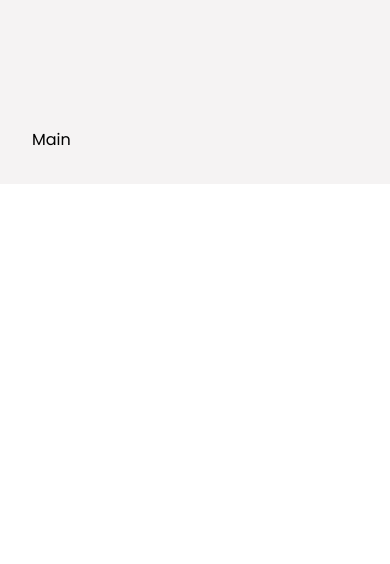
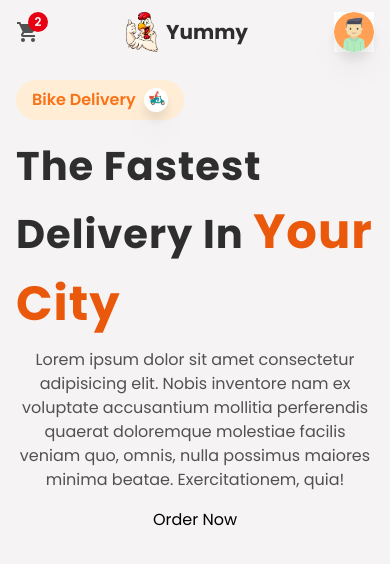
Before and after one commit to Gans19/Restaurant-App, a React (Create React App) app: page / in a window 390 px wide. Shown: the top 564 px of the page. Built offline with nearby package versions, Linux system fonts and the light colour scheme.

Commit message:
started creating Main page

```diff
--- a/src/App.js
+++ b/src/App.js
@@ -9,11 +9,11 @@
 
 const App = () => {
 	return (
-		<AnimatePresence>
+		<AnimatePresence exitBeforeEnter>
 			<div className="w-screen h-auto flex flex-col bg-primary">
 				<Header />
 
-				<main className="mt-24 p-8 w-full">
+				<main className="mt-14 md:mt-20 px-4 md:px-16 py-4 w-full">
 					<Routes>
 						<Route path="/" element={<MainContainer />} />
 						<Route path="/createItem" element={<CreateContainer />} />
--- a/src/components/Header/Header.jsx
+++ b/src/components/Header/Header.jsx
@@ -3,18 +3,27 @@
 import React from "react";
 import Logo from "../../img/logo.png";
 import Avatar from "../../img/avatar.png";
+
 import { MdShoppingCart, MdAdd, MdLogout } from "react-icons/md";
 import { motion } from "framer-motion";
 import { Link } from "react-router-dom";
-import { getAuth, signInWithPopup, GoogleAuthProvider } from "firebase/auth";
+import {
+	getAuth,
+	signInWithPopup,
+	GoogleAuthProvider,
+	refreshToken,
+} from "firebase/auth";
 import { app } from "../../firebase.config";
 import { useStateValue } from "../../context/stateProvider";
 import { actionType } from "../../context/reducer";
+import { useState } from "react";
 
 const Header = () => {
 	const firebaseAuth = getAuth(app);
 	const provider = new GoogleAuthProvider();
 	const [{ user }, dispatch] = useStateValue();
+
+	const [isMenu, setisMenu] = useState(false);
 
 	const login = async () => {
 		if (!user) {
@@ -27,20 +36,33 @@
 				user: providerData[0],
 			});
 			localStorage.setItem("user", JSON.stringify(providerData[0]));
+		} else {
+			setisMenu(!isMenu);
 		}
 	};
 
+	const Logout = () => {
+		setisMenu(false);
+		localStorage.clear();
+
+		dispatch({ type: actionType.SET_USER, user: null });
+	};
+
 	return (
-		<header className="w-screen z-50 fixed  p-6 px-16">
+		<header className="w-screen z-50 fixed p-3 px-4  md:p-6 md:px-16">
 			{/* desktop and tablets */}
 			<div className="hidden md:flex w-full p-4 justify-between items-center">
 				<Link to={"/"} className="flex items-center gap-2">
 					<img src={Logo} className="object-cover w-8" alt="" srcset="" />
-					<p className="text-headingColor text-xl font-bold">Yin and Yummy</p>
+					<p className="text-headingColor text-xl font-bold">Yummy</p>
 				</Link>
 
 				<div className="flex items-center gap-8">
-					<ul className="flex gap-8 items-center ml-auto">
+					<motion.ul
+						initial={{ opacity: 0, x: 200 }}
+						animate={{ opacity: 1, x: 0 }}
+						exit={{ opacity: 0, x: 200 }}
+						className="flex gap-8 items-center ml-auto">
 						<motion.li
 							whileTap={{ scale: 0.6 }}
 							className="text-base text-headingColor duration-100 transition-all ease-in-out cursor-pointer">
@@ -61,7 +83,7 @@
 							className="text-base text-headingColor duration-100 transition-all ease-in-out cursor-pointer">
 							Service
 						</motion.li>
-					</ul>
+					</motion.ul>
 
 					<div className="relative flex items-center justify-center">
 						<MdShoppingCart className="text-textColor text-2xl cursor-pointer" />
@@ -79,22 +101,103 @@
 							alt=""
 							srcset=""
 						/>
-						<div className="w-40 bg-grey-50  shadow-xl rounded-lg absolute top-12 right-0 flex flex-col">
+						{isMenu && (
+							<motion.div
+								initial={{ opacity: 0, scale: 0.6 }}
+								animate={{ opacity: 1, scale: 1 }}
+								exit={{ opacity: 0, scale: 0.6 }}
+								className="w-40 bg-grey-50  shadow-xl rounded-lg absolute top-12 right-0 flex flex-col">
+								{user && user.email === "ganscivil.2208@gmail.com" && (
+									<Link to={"/createItem"}>
 										<p className="px-5 py-2 flex items-center gap-3 cursor-pointer hover:bg-slate-200 transition-all duration-100  ease-in-out text-textColor text-base">
 											New Item
-								<MdAdd />{" "}
+											<MdAdd />
 										</p>
-							<p className="px-5 py-2 flex items-center gap-3 cursor-pointer hover:bg-slate-200 transition-all duration-100  ease-in-out text-textColor text-base">
+									</Link>
+								)}
+								<p
+									className="px-5 py-2 flex items-center gap-3 cursor-pointer hover:bg-slate-200 transition-all duration-100  ease-in-out text-textColor text-base"
+									onClick={Logout}>
 									Logout
 									<MdLogout />
 								</p>
-						</div>
+							</motion.div>
+						)}
 					</div>
 				</div>
 			</div>
 
 			{/* for mobile */}
-			<div className="flex md:hidden w-full  h-full"></div>
+			<div className="flex items-center justify-between md:hidden w-full  h-full">
+				<div className="relative flex items-center justify-center">
+					<MdShoppingCart className="text-textColor text-2xl cursor-pointer" />
+					<div className=" absolute -top-2 -right-2 w-5 h-5 rounded-full bg-cartNumBg flex items-center justify-center">
+						<p className="text-xs text-white font-semibold">2</p>
+					</div>
+				</div>
+
+				<Link to={"/"} className="flex items-center gap-2">
+					<img src={Logo} className="object-cover w-8" alt="" srcset="" />
+					<p className="text-headingColor text-xl font-bold">Yummy</p>
+				</Link>
+
+				<div className="relative bg-white">
+					<motion.img
+						whileTap={{ scale: 0.6 }}
+						onClick={login}
+						src={user ? user.photoURL : Avatar}
+						className="w-10 min-w-[40px] h-10 min-h-[40px] drop-shadow-xl cursor-pointer rounded-full"
+						alt=""
+						srcset=""
+					/>
+					{isMenu && (
+						<motion.div
+							initial={{ opacity: 0, scale: 0.6 }}
+							animate={{ opacity: 1, scale: 1 }}
+							exit={{ opacity: 0, scale: 0.6 }}
+							className="w-40 bg-grey-50  shadow-xl rounded-lg  absolute top-12 right-0 flex flex-col">
+							{user && user.email === "ganscivil.2208@gmail.com" && (
+								<Link to={"/createItem"}>
+									<p className=" bg-white  px-5 py-2 flex items-center gap-3 cursor-pointer hover:bg-slate-200 transition-all duration-100  ease-in-out text-textColor text-base">
+										New Item
+										<MdAdd />
+									</p>
+								</Link>
+							)}
+
+							<ul className="flex flex-col  bg-white  ">
+								<li
+									whileTap={{ scale: 0.6 }}
+									className="px-5 py-2 hover:bg-slate-200 text-base text-headingColor duration-100 transition-all ease-in-out cursor-pointer">
+									Home
+								</li>
+								<li
+									whileTap={{ scale: 0.6 }}
+									className="px-5 py-2 hover:bg-slate-200 text-base text-headingColor duration-100 transition-all ease-in-out cursor-pointer">
+									About Us
+								</li>
+								<li
+									whileTap={{ scale: 0.6 }}
+									className="px-5 py-2 hover:bg-slate-200 text-base text-headingColor duration-100 transition-all ease-in-out cursor-pointer">
+									Menu
+								</li>
+								<li
+									whileTap={{ scale: 0.6 }}
+									className="px-5 py-2 hover:bg-slate-200 text-base text-headingColor duration-100 transition-all ease-in-out cursor-pointer">
+									Service
+								</li>
+							</ul>
+
+							<p
+								className="px-5 py-2 rounded-md shadow-md m-2 p-2 flex items-center gap-3 cursor-pointer bg-gray-200 hover:bg-gray-300 transition-all duration-100  ease-in-out text-textColor text-base"
+								onClick={Logout}>
+								Logout
+								<MdLogout />
+							</p>
+						</motion.div>
+					)}
+				</div>
+			</div>
 		</header>
 	);
 };
--- a/src/components/Header/mainContainer.jsx
+++ b/src/components/Header/mainContainer.jsx
@@ -1,11 +1,42 @@
 /** @format */
 
 import React from "react";
+import Delivery from "../../img/delivery.png";
 
 const MainContainer = () => {
 	return (
-		<div>
-			<h1>Main</h1>
+		<div className="grid grid-cols-1 md:grid-cols-2 gap-2">
+			<div className="flex-1 py-2 flex flex-col items-start justify-center md:items-center gap-6">
+				<div className="flex items-center justify-center gap-2 bg-orange-100 px-4 py-2 rounded-full">
+					<p className="text-base text-orange-500 font-semibold">
+						Bike Delivery
+					</p>
+					<div className="w-6 h-6 rounded-full bg-white overflow-hidden drop-shadow-xl">
+						<img
+							className="w-full h-full object-contain"
+							src={Delivery}
+							alt=""
+						/>
+					</div>
+				</div>
+			</div>
+
+			<p className="text-[2.5rem] font-bold tracking-wide text-headingColor">
+				The Fastest Delivery In{" "}
+				<span className="text-orange-600 text-[3rem]">Your City</span>
+			</p>
+			<p className="text-base text-textColor text-center md:text-left">
+				Lorem ipsum dolor sit amet consectetur adipisicing elit. Nobis inventore
+				nam ex voluptate accusantium mollitia perferendis quaerat doloremque
+				molestiae facilis veniam quo, omnis, nulla possimus maiores minima
+				beatae. Exercitationem, quia!
+			</p>
+
+			<button className="bg-gradient-400 to-orange-500 w-full px-4 py-2 rounded-lg hover:shadow-lg transition-all ease-in-out">
+				Order Now
+			</button>
+
+			<div className="py-2 flex-1"></div>
 		</div>
 	);
 };
```
Lines whose indentation alone changed are shown as unchanged.
